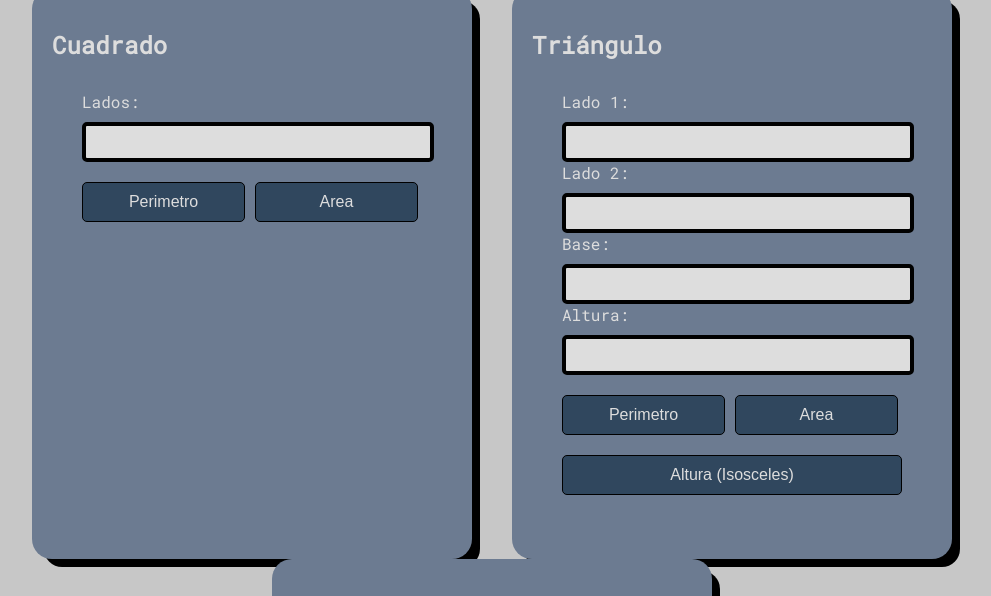
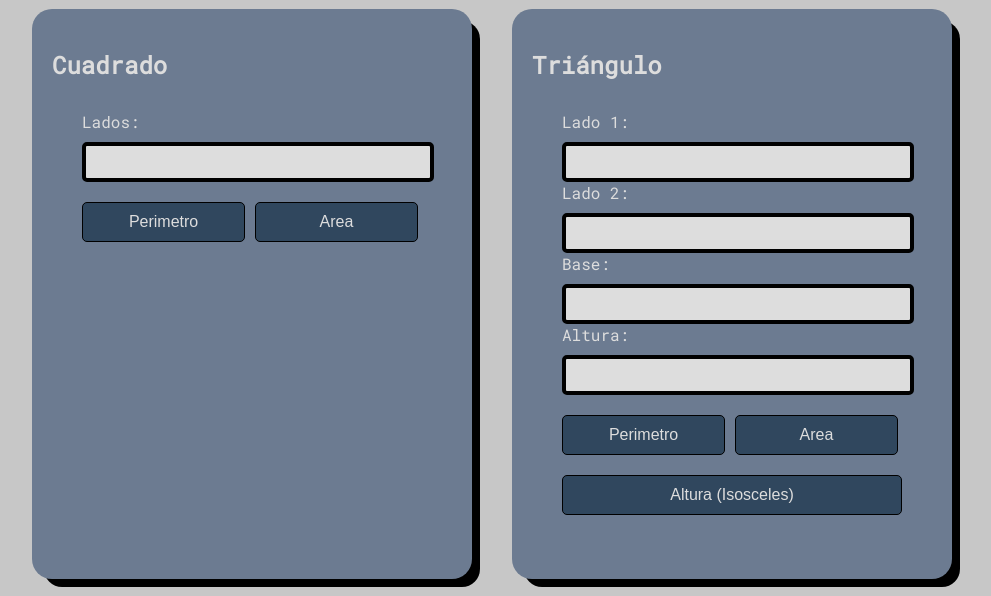
Before and after one commit to cesarocbu/curso-practico-JS, a plain HTML site: page index.html in a window 1280 px wide. Shown: the part 142-738 px from the top of the page, without its empty margins (148-1139 px from the left). Drawn offline with Linux system fonts and the light colour scheme.

Commit message:
Agregue margin a los section

```diff
--- a/style.css
+++ b/style.css
@@ -33,7 +33,7 @@ section {
     color: #DDDDDD;
     max-height: 530px;
     padding: 20px;
-    margin: 0 20px;
+    margin: 20px 20px;
     border-radius: 20px;
     display: flex;
     flex-direction: column;
```
